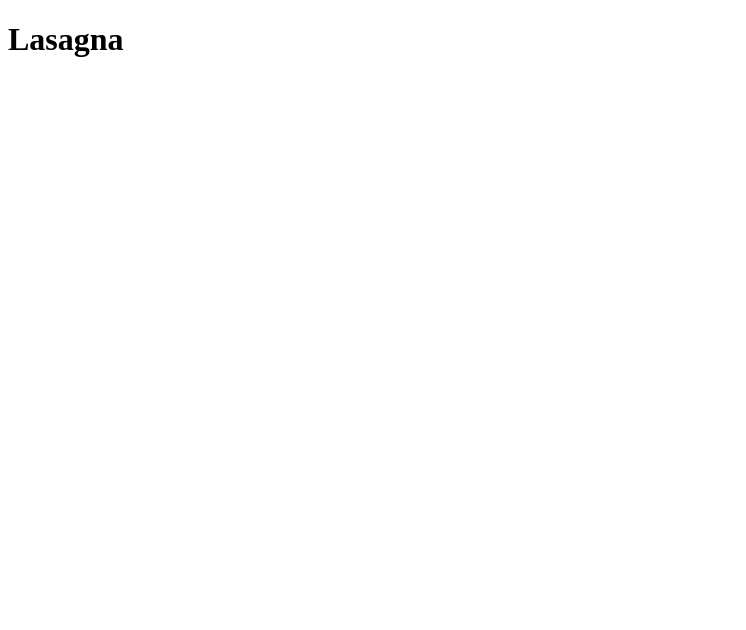
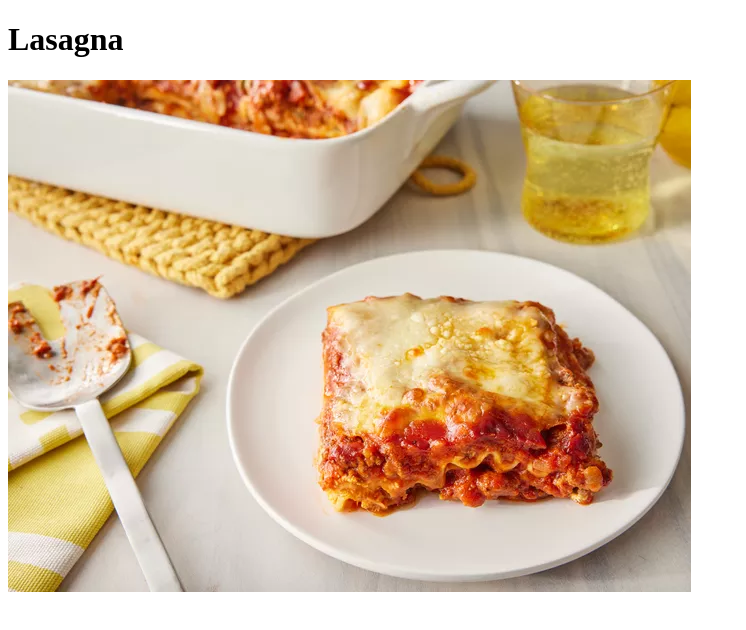
Before and after one commit to Michael668875/odin-recipes, a plain HTML site: page recipes/lasagna.html in a window 1280 px wide. Shown: the whole page, without its empty margins (0-746 px from the left). Drawn offline with Linux system fonts and the light colour scheme.

Commit message:
added image

```diff
--- a/recipes/lasagna.html
+++ b/recipes/lasagna.html
@@ -6,6 +6,7 @@
 
 <body>
 <h1>Lasagna</h1>
+<img src="lasagna.webp">
 
 </body>
 </html>
```
